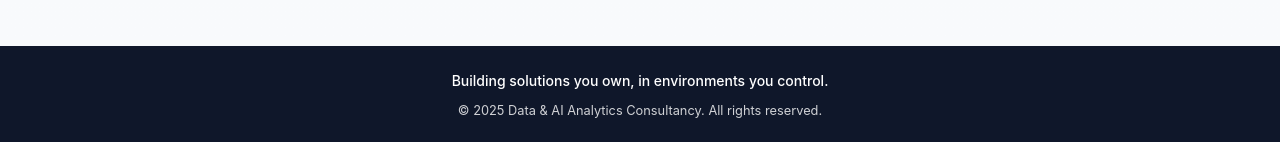
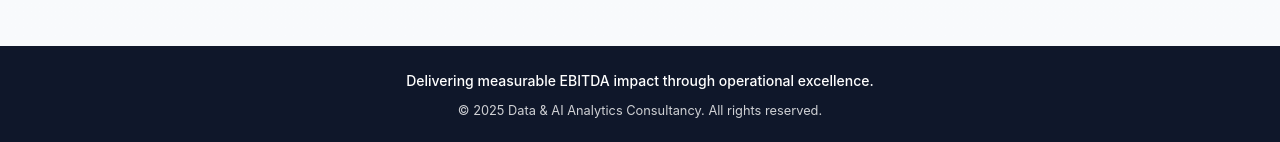
Before and after one commit to drdedge/pe-consultancy-website, a React (Vite) app: page / in a window 1280 px wide. Shown: the part 5753-5895 px from the top of the page. Built offline with nearby package versions, Linux system fonts and the light colour scheme.

Commit message:
Update footer tagline

```diff
--- a/src/components/Footer.jsx
+++ b/src/components/Footer.jsx
@@ -7,7 +7,7 @@ const Footer = () => {
   return (
     <footer className="footer">
       <div className="container">
-        <p className="footer-tagline">Building solutions you own, in environments you control.</p>
+        <p className="footer-tagline">Delivering measurable EBITDA impact through operational excellence.</p>
         <p className="footer-copyright">
           &copy; {currentYear} Data & AI Analytics Consultancy. All rights reserved.
         </p>
```
